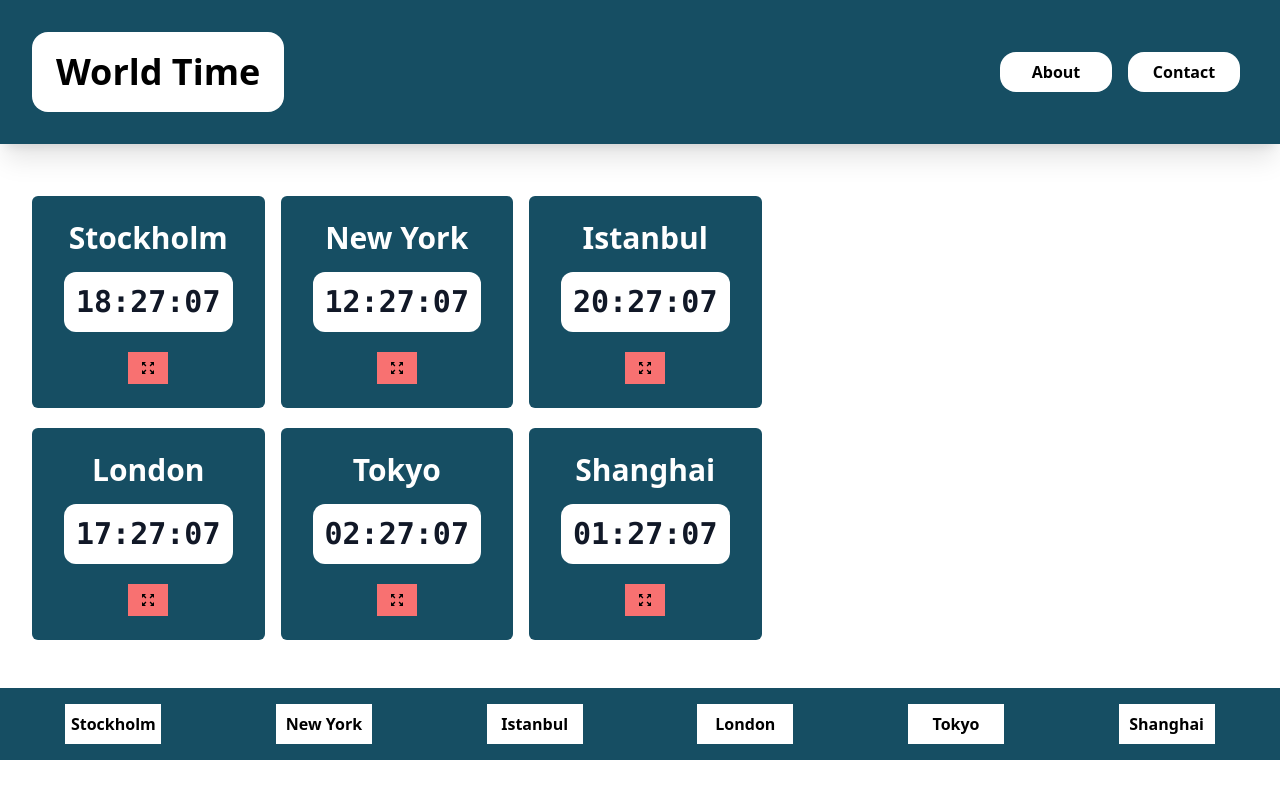
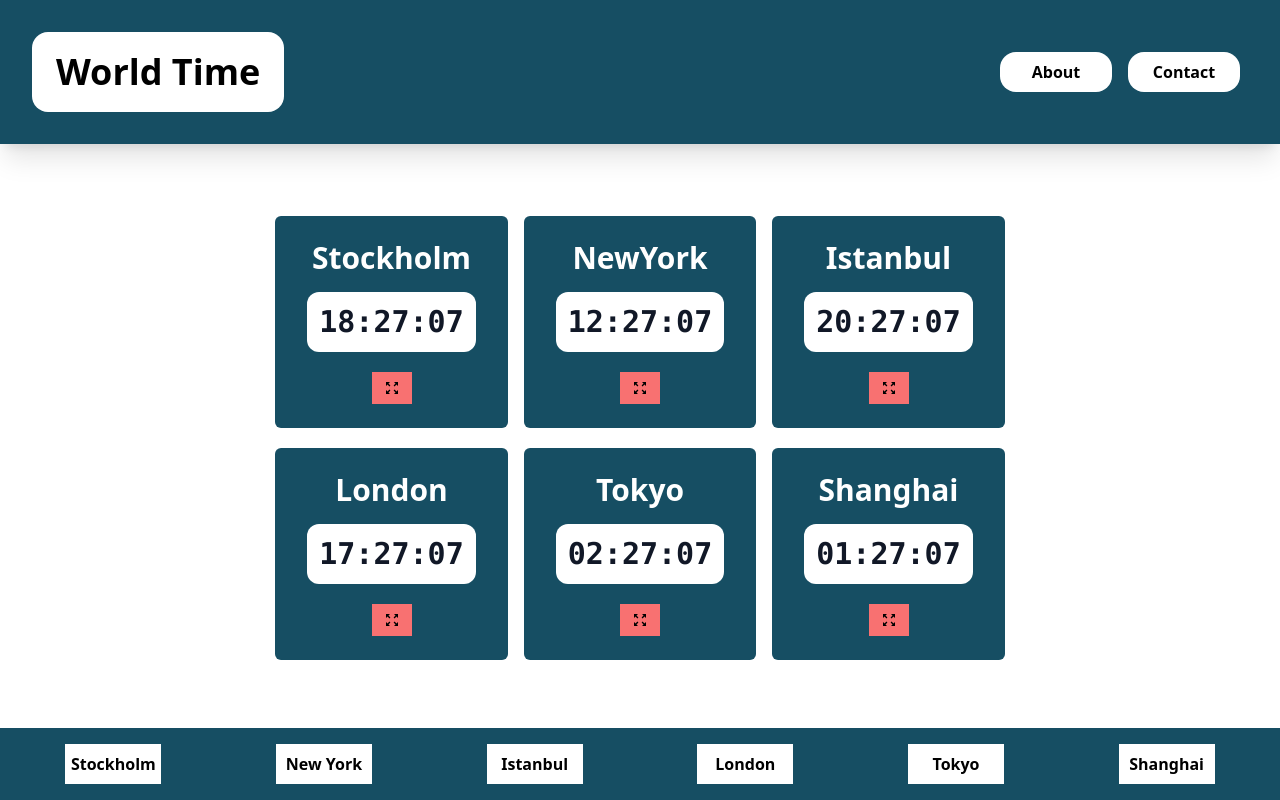
Before and after one commit to davidshore/chas_worldTimeWebsite, a React (Vite) app: page / in a window 1280 px wide. Built offline with nearby package versions, Linux system fonts and the light colour scheme.

Commit message:
Update WorldTime.jsx

```diff
--- a/src/WorldTime.jsx
+++ b/src/WorldTime.jsx
@@ -1,16 +1,18 @@
 import React from 'react'
 import Clock from "./Clock";
+import { Link } from 'react-router-dom'
 export default function WorldTime() {
   return (
     <div>
-        <main className="p-8">
-        <div className="flex flex-col md:flex-row items-center space-x-0 md:space-x-4">
+
+        <main className="p-8 flex justify-center items-center min-h-[73vh] ">
+        <div className="flex flex-col  md:flex-row items-center space-x-0 md:space-x-4">
           <div>
           <Clock city="Stockholm" timeZone="Europe/Stockholm" />
           <Clock city="London" timeZone="Europe/London" />
           </div>
           <div>
-          <Clock city="New York" timeZone="America/New_York" />
+          <Clock city="NewYork" timeZone="America/New_York" />
           <Clock city="Tokyo" timeZone="Asia/Tokyo" />
           </div>
           <div>
```
